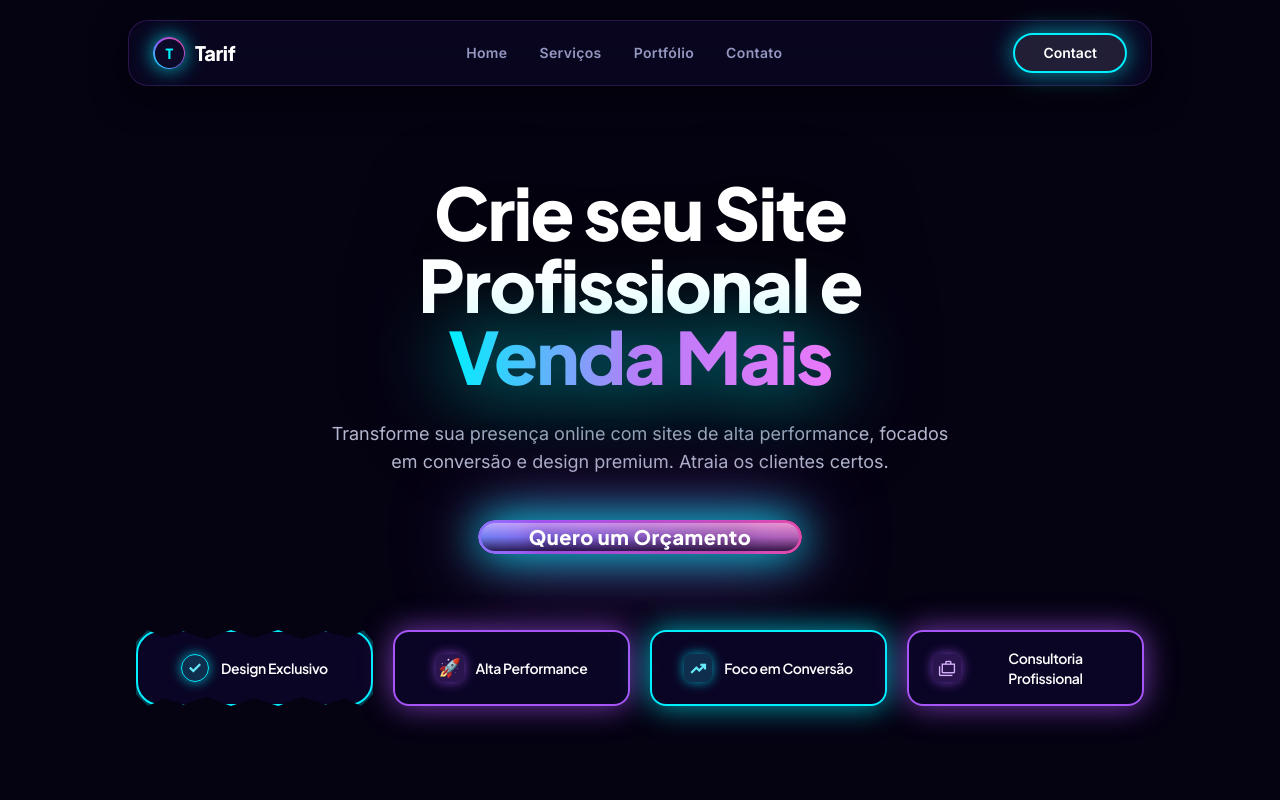
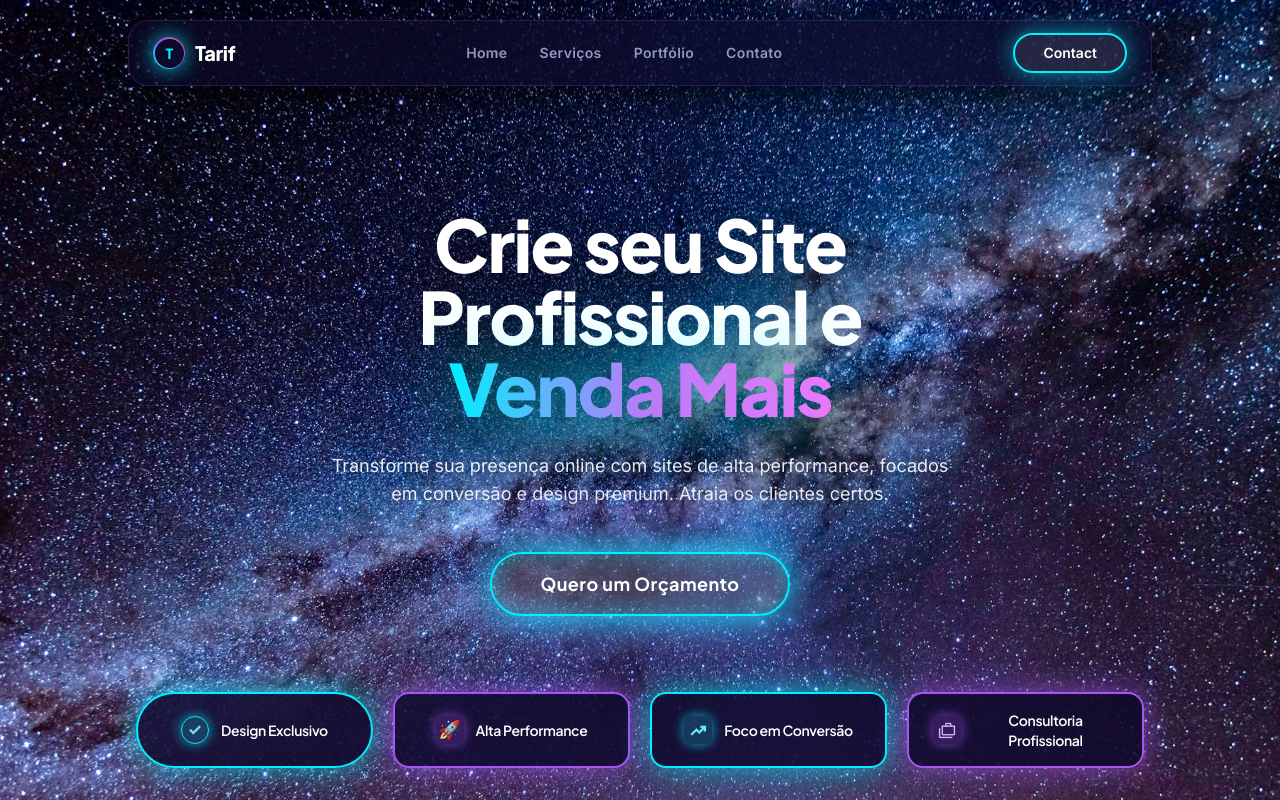
Before and after one commit to samueltarif/meusite, a Nuxt app: page / in a window 1280 px wide. Shown: the top 800 px of the page. Built offline with nearby package versions, Linux system fonts and the light colour scheme.

Commit message:
feat(hero): aplicar imagem de fundo cósmica em HD (cosmic-nebula.jpg) com anel de neon ciano/roxo e feixes radiais idênticos ao Stitch

```diff
--- a/app/components/sections/SectionHero.vue
+++ b/app/components/sections/SectionHero.vue
@@ -9,39 +9,34 @@ const DotLottieVue = defineAsyncComponent(() =>
 <template>
   <section
     id="home"
-    class="relative pt-36 pb-24 lg:pt-44 lg:pb-36 px-4 sm:px-6 lg:px-8 flex flex-col items-center text-center overflow-hidden min-h-screen justify-center stitch-hero-bg"
+    class="relative pt-44 pb-24 lg:pt-52 lg:pb-36 px-4 sm:px-6 lg:px-8 flex flex-col items-center text-center overflow-hidden min-h-screen justify-center space-nebula-bg"
   >
     <!-- Background Cosmic Atmosphere matching Stitch Screenshot 100% -->
     <div class="absolute inset-0 -z-10 overflow-hidden pointer-events-none select-none">
+      <!-- Dark Overlay Tint over Nebula -->
+      <div class="absolute inset-0 bg-[#060318]/50" />
 
-      <!-- Cosmic Deep Space Layer -->
-      <div class="absolute inset-0 bg-[#050212]" />
+      <!-- Side Purple & Pink Gas Cloud Glows -->
+      <div class="absolute -left-32 top-1/4 w-[700px] h-[700px] rounded-full bg-purple-600/30 blur-[150px]" />
+      <div class="absolute -right-32 top-1/3 w-[700px] h-[700px] rounded-full bg-indigo-600/30 blur-[150px]" />
 
-      <!-- High-res Stitch Background Image Blend -->
-      <div
-        class="absolute inset-0 bg-cover bg-center opacity-65 mix-blend-screen"
-        style="background-image: url('/images/stitch-hero-bg.png');"
-      />
+      <!-- Center Radial Cyan/Purple Burst -->
+      <div class="absolute top-[43%] left-1/2 -translate-x-1/2 -translate-y-1/2 w-[1000px] h-[1000px] bg-[radial-gradient(circle_at_center,rgba(0,240,255,0.35)_0%,rgba(168,85,247,0.25)_40%,transparent_75%)] pointer-events-none" />
 
-      <!-- Side Purple & Pink Nebula Gas Clouds -->
-      <div class="absolute -left-40 top-1/4 w-[850px] h-[850px] rounded-full bg-[#6b21a8]/40 blur-[180px]" />
-      <div class="absolute -right-40 top-1/3 w-[850px] h-[850px] rounded-full bg-[#4c1d95]/40 blur-[180px]" />
+      <!-- 360-Degree Radial Sparks & Light Rays matching Stitch Image -->
+      <svg class="absolute top-[43%] left-1/2 -translate-x-1/2 -translate-y-1/2 w-[900px] h-[900px] opacity-80 pointer-events-none" viewBox="0 0 900 900" fill="none">
+        <g stroke="url(#sparkGrad)" stroke-width="1.8">
+          <line x1="450" y1="20" x2="450" y2="180" />
+          <line x1="450" y1="720" x2="450" y2="880" />
+          <line x1="20" y1="450" x2="180" y2="450" />
+          <line x1="720" y1="450" x2="880" y2="450" />
+          <line x1="140" y1="140" x2="260" y2="260" />
+          <line x1="640" y1="640" x2="760" y2="760" />
+          <line x1="760" y1="140" x2="640" y2="260" />
+          <line x1="260" y1="640" x2="140" y2="760" />
+        </g>
 
-      <!-- Center Explosive Cyan/Purple Burst -->
-      <div class="absolute top-[43%] left-1/2 -translate-x-1/2 -translate-y-1/2 w-[1100px] h-[1100px] bg-[radial-gradient(circle_at_center,rgba(0,240,255,0.32)_0%,rgba(168,85,247,0.22)_38%,transparent_75%)] pointer-events-none" />
-
-      <!-- 360-Degree Radial Sparks & Star Rays matching Stitch -->
-      <svg class="absolute top-[43%] left-1/2 -translate-x-1/2 -translate-y-1/2 w-[900px] h-[900px] opacity-75 pointer-events-none" viewBox="0 0 900 900" fill="none">
-        <g stroke="url(#sparkGrad)" stroke-width="1.5">
-          <line x1="450" y1="30" x2="450" y2="180" />
-          <line x1="450" y1="720" x2="450" y2="870" />
-          <line x1="30" y1="450" x2="180" y2="450" />
-          <line x1="720" y1="450" x2="870" y2="450" />
-          <line x1="150" y1="150" x2="260" y2="260" />
-          <line x1="640" y1="640" x2="750" y2="750" />
-          <line x1="750" y1="150" x2="640" y2="260" />
-          <line x1="260" y1="640" x2="150" y2="750" />
-        </g>
+        <!-- Twinkling Cyan & Magenta Particles -->
         <circle cx="210" cy="180" r="3.5" fill="#00f0ff" />
         <circle cx="680" cy="200" r="3" fill="#a855f7" />
         <circle cx="150" cy="540" r="2.5" fill="#00f0ff" />
@@ -59,6 +54,25 @@ const DotLottieVue = defineAsyncComponent(() =>
 
       <!-- Glowing Cyan/Purple Aura Ring surrounding "Venda Mais" matching Stitch -->
       <div class="absolute top-[42%] left-1/2 -translate-x-1/2 -translate-y-1/2 w-[390px] sm:w-[490px] h-[390px] sm:h-[490px] rounded-full border-[4px] border-[#00f0ff] shadow-[0_0_100px_#00f0ff,0_0_160px_rgba(168,85,247,0.85),inset_0_0_70px_#00f0ff] bg-[radial-gradient(circle,rgba(0,240,255,0.25)_0%,rgba(168,85,247,0.3)_50%,transparent_80%)] pointer-events-none" />
+
+      <!-- Lottie star particles -->
+      <ClientOnly>
+        <template #fallback>
+          <div class="absolute inset-0 bg-[#060318]" />
+        </template>
+        <DotLottieVue
+          class="w-full h-full opacity-60 mix-blend-screen scale-110"
+          autoplay
+          loop
+          src="/earth-animation.json"
+          :renderConfig="{
+            layout: {
+              fit: 'cover',
+              align: [0.5, 0.5]
+            }
+          }"
+        />
+      </ClientOnly>
     </div>
 
     <!-- Hero Content Container -->
@@ -74,33 +88,25 @@ const DotLottieVue = defineAsyncComponent(() =>
       </h1>
 
       <!-- Subtitle matching Stitch -->
-      <p class="font-body text-sm sm:text-base lg:text-lg text-[#b5b8d0] max-w-2xl leading-relaxed font-normal px-4">
+      <p class="font-body text-sm sm:text-base lg:text-lg text-white/90 max-w-2xl leading-relaxed font-normal px-4 drop-shadow">
         Transforme sua presença online com sites de alta performance, focados em conversão e design premium. Atraia os clientes certos.
       </p>
 
-      <!-- Primary CTA Glass Button with Dual Neon Gradient Ring Frame matching Stitch -->
+      <!-- Primary CTA Glass Button matching Stitch Image 100% -->
       <div class="pt-4">
         <a
           href="#orcamento"
-          class="group relative inline-flex items-center justify-center p-[3px] rounded-full overflow-hidden shadow-[0_0_45px_#00f0ff,0_0_85px_rgba(168,85,247,0.75)] transition-all duration-300 hover:scale-105"
+          class="relative inline-flex items-center justify-center px-12 py-4 text-base sm:text-lg font-bold text-white rounded-full bg-white/15 hover:bg-white/25 border-2 border-[#00f0ff] shadow-[0_0_40px_#00f0ff,0_0_75px_rgba(168,85,247,0.7),inset_0_0_20px_rgba(0,240,255,0.4)] backdrop-blur-2xl transition-all duration-300 hover:scale-105"
         >
-          <!-- Outer Dual Neon Border Gradient -->
-          <div class="absolute inset-0 bg-gradient-to-r from-[#00f0ff] via-[#a855f7] to-[#ec4899] rounded-full animate-gradient-x" />
-
-          <!-- Inner Translucent Glass Fill matching Stitch -->
-          <div class="relative z-10 px-12 py-4.5 rounded-full bg-gradient-to-b from-white/40 via-cyan-500/20 to-[#0e0a2d]/80 backdrop-blur-2xl flex items-center justify-center">
-            <span class="font-heading text-base sm:text-xl font-extrabold text-white tracking-wide drop-shadow-[0_2px_10px_rgba(0,0,0,0.6)]">
-              Quero um Orçamento
-            </span>
-          </div>
+          <span class="relative z-10 font-heading tracking-wide">Quero um Orçamento</span>
         </a>
       </div>
 
       <!-- 4 Bottom Glass Badges matching Stitch -->
       <div class="mt-12 grid grid-cols-1 sm:grid-cols-2 lg:grid-cols-4 gap-4 sm:gap-5 w-full max-w-5xl px-2">
 
-        <!-- Badge 1: Organic Wavy Deckle Outline (Design Exclusivo) -->
-        <div class="badge-wavy relative flex items-center justify-center gap-3 bg-[#0d072b]/80 backdrop-blur-2xl px-6 py-4 border-2 border-[#00f0ff] shadow-[0_0_30px_rgba(0,240,255,0.7)] hover:scale-105 transition-transform duration-300 cursor-pointer">
+        <!-- Badge 1: Design Exclusivo (Cyan Wavy Capsule) -->
+        <div class="flex items-center justify-center gap-3 bg-[#0d072b]/80 backdrop-blur-2xl px-6 py-4 rounded-full border-2 border-[#00f0ff] shadow-[0_0_30px_rgba(0,240,255,0.7)] hover:scale-105 transition-transform duration-300 cursor-pointer">
           <div class="w-7 h-7 rounded-full border border-[#00f0ff] flex items-center justify-center shrink-0 bg-cyan-400/20 shadow-[0_0_12px_rgba(0,240,255,0.7)]">
             <span class="material-symbols-outlined text-cyan-300 text-[18px] font-bold">check</span>
           </div>
@@ -109,7 +115,7 @@ const DotLottieVue = defineAsyncComponent(() =>
           </span>
         </div>
 
-        <!-- Badge 2: Alta Performance -->
+        <!-- Badge 2: Alta Performance (Purple Capsule) -->
         <div class="flex items-center justify-center gap-3 bg-[#0d072b]/80 backdrop-blur-2xl px-6 py-4 rounded-2xl border-2 border-[#a855f7] shadow-[0_0_30px_rgba(168,85,247,0.7)] hover:scale-105 transition-transform duration-300 cursor-pointer">
           <div class="w-7 h-7 rounded-lg bg-purple-500/20 flex items-center justify-center shrink-0 shadow-[0_0_12px_rgba(168,85,247,0.7)]">
             <span class="text-lg">🚀</span>
@@ -119,7 +125,7 @@ const DotLottieVue = defineAsyncComponent(() =>
           </span>
         </div>
 
-        <!-- Badge 3: Foco em Conversão -->
+        <!-- Badge 3: Foco em Conversão (Cyan Capsule) -->
         <div class="flex items-center justify-center gap-3 bg-[#0d072b]/80 backdrop-blur-2xl px-6 py-4 rounded-2xl border-2 border-[#00f0ff] shadow-[0_0_30px_rgba(0,240,255,0.7)] hover:scale-105 transition-transform duration-300 cursor-pointer">
           <div class="w-7 h-7 rounded-lg bg-cyan-400/20 flex items-center justify-center shrink-0 shadow-[0_0_12px_rgba(0,240,255,0.7)]">
             <span class="material-symbols-outlined text-cyan-300 text-[18px] font-bold">trending_up</span>
@@ -129,7 +135,7 @@ const DotLottieVue = defineAsyncComponent(() =>
           </span>
         </div>
 
-        <!-- Badge 4: Consultoria Profissional -->
+        <!-- Badge 4: Consultoria Profissional (Purple Capsule) -->
         <div class="flex items-center justify-center gap-3 bg-[#0d072b]/80 backdrop-blur-2xl px-6 py-4 rounded-2xl border-2 border-[#a855f7] shadow-[0_0_30px_rgba(168,85,247,0.7)] hover:scale-105 transition-transform duration-300 cursor-pointer">
           <div class="w-7 h-7 rounded-lg bg-purple-500/20 flex items-center justify-center shrink-0 shadow-[0_0_12px_rgba(168,85,247,0.7)]">
             <span class="material-symbols-outlined text-purple-300 text-[18px]">cases</span>
@@ -146,26 +152,11 @@ const DotLottieVue = defineAsyncComponent(() =>
 </template>
 
 <style scoped>
-.stitch-hero-bg {
-  background-color: #050212;
-}
-
-/* Organic Wavy deckle border for Badge 1 matching Stitch Image */
-.badge-wavy {
-  clip-path: polygon(
-    0% 15%, 5% 0%, 12% 10%, 20% 2%, 30% 12%, 40% 0%, 50% 10%, 60% 0%, 70% 12%, 80% 2%, 90% 10%, 96% 0%, 100% 15%,
-    100% 85%, 95% 100%, 88% 90%, 80% 98%, 70% 88%, 60% 100%, 50% 90%, 40% 100%, 30% 88%, 20% 98%, 12% 90%, 5% 100%, 0% 85%
-  );
-  border-radius: 24px;
-}
-
-@keyframes gradientX {
-  0% { background-position: 0% 50%; }
-  50% { background-position: 100% 50%; }
-  100% { background-position: 0% 50%; }
-}
-.animate-gradient-x {
-  background-size: 200% 200%;
-  animation: gradientX 4s ease infinite;
+.space-nebula-bg {
+  background-color: #060318;
+  background-image: url('/images/cosmic-nebula.jpg');
+  background-size: cover;
+  background-position: center;
+  background-repeat: no-repeat;
 }
 </style>
```
Also changed, not shown: public/images/cosmic-nebula.jpg (added).
